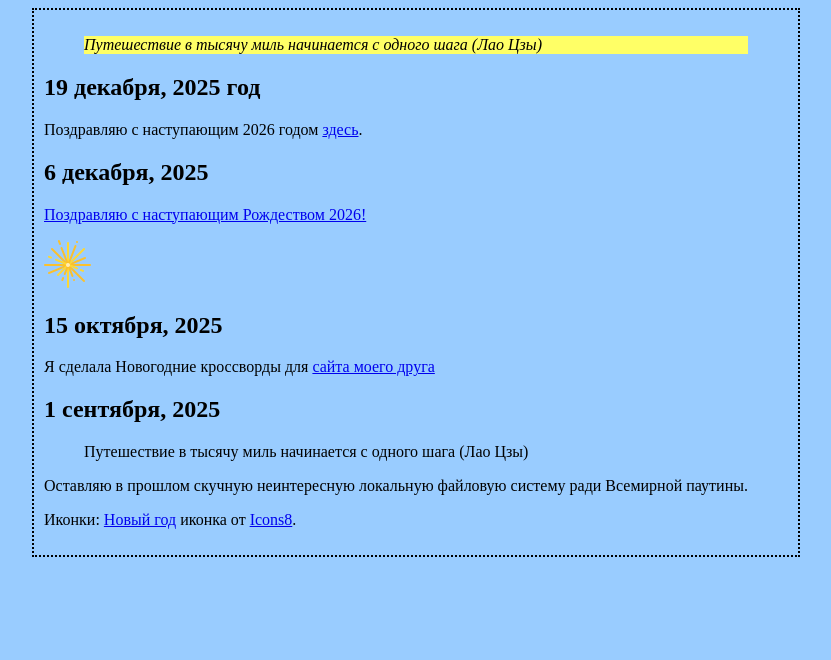
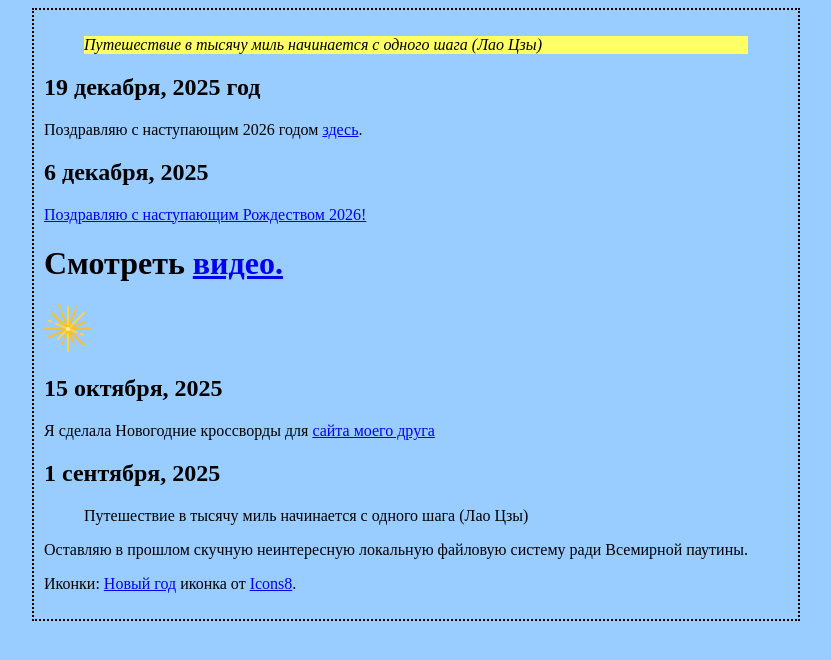
Before and after one commit to nastya-nd/Hello-world, a plain HTML site: page index.html in a window 1280 px wide. Shown: the whole page, without its empty margins (224-1055 px from the left). Drawn offline with Linux system fonts and the light colour scheme.

Commit message:
Update index.html

```diff
--- a/index.html
+++ b/index.html
@@ -10,6 +10,7 @@
           <h2>6 декабря, 2025</h2>
           <P><a Поздравляю с наступающим Рождеством 2026</P>
           <p><a href="Поздравление_с_Рождеством1.pdf">Поздравляю с наступающим Рождеством 2026!</a></p>
+          <h1>Смотреть <a href="newTree.mp4">видео. </a> </h1>
           <img src="Icons/icons8-новый-год-48.png" alt="Новый год">
 
   <h2>15 октября, 2025</h2>
@@ -17,8 +18,7 @@
   <h2>1 сентября, 2025</h2>
   <blockquote>Путешествие в тысячу миль начинается с одного шага (Лао Цзы)</blockquote>
   <p>
-    Оставляю в прошлом скучную неинтересную локальную файловую систему ради Всемирной паутины.
-       </p>
+    Оставляю в прошлом скучную неинтересную локальную файловую систему ради Всемирной паутины.</p>
 
   <p>Иконки:
     <a target="_blank" href="https://icons8.com/icon/AtyXhs6caieW/firework-explosion">Новый год</a> иконка от <a target="_blank" href="https://icons8.com">Icons8</a>.
```
